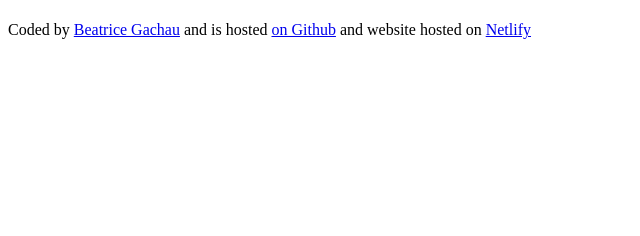
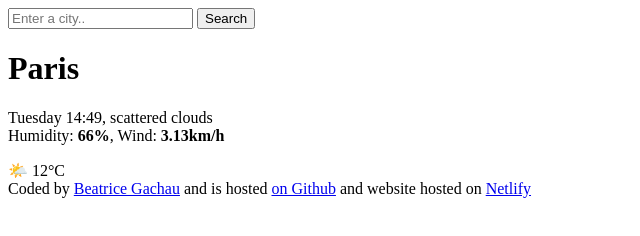
Before and after one commit to Trishgachau/Beatrice, a plain HTML site: page index.html in a window 1280 px wide. Shown: the whole page, without its empty margins (0-640 px from the left). Drawn offline with Linux system fonts and the light colour scheme.

Commit message:
Added classes to file

```diff
--- a/index.html
+++ b/index.html
@@ -6,7 +6,27 @@
     <title>Weather app</title>
   </head>
   <body>
-    <h1></h1>
+
+     <header>
+      <form>
+        <input type="search" placeholder="Enter a city.." required class="search-form-input"/>
+        <input type="submit" value="Search" class="saerch-form-button"/>
+      </form class="search-form">
+     <div class="weather-app"></div>
+    </header>
+    <main>
+      <div class="weather-app-data">
+        <h1 class="weather-app-city">Paris</h1>
+        <p class="weather-app-details">
+          Tuesday 14:49, scattered clouds
+          <br />
+          Humidity: <strong>66%</strong>, Wind:<strong> 3.13km/h</strong>
+        </p>
+      </div>
+      <div class="weather-app-temperature-container">🌤️ 12°C</div>
+    </main>
+    </body>
+
     <footer>
       Coded by
       <a href="https://github.com/Trishgachau" target="_blank">Beatrice Gachau</a> and is hosted
```
